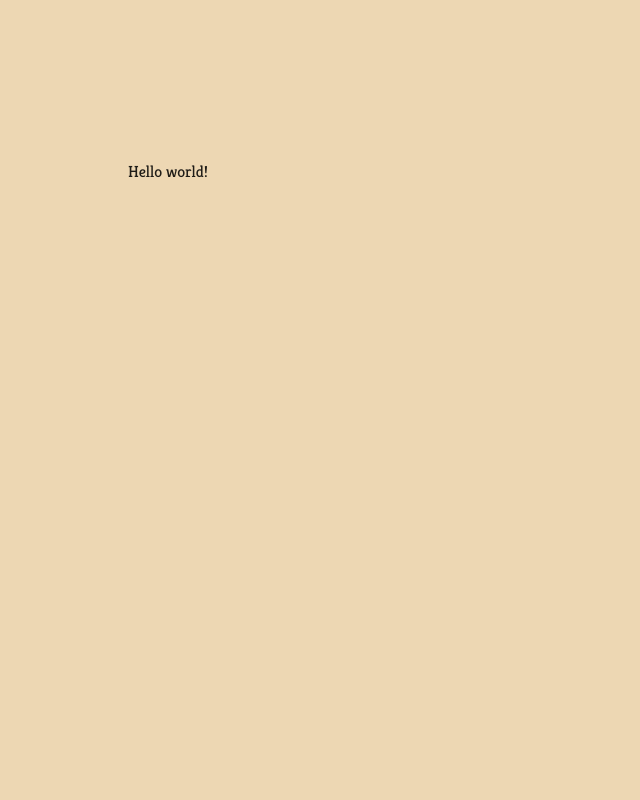
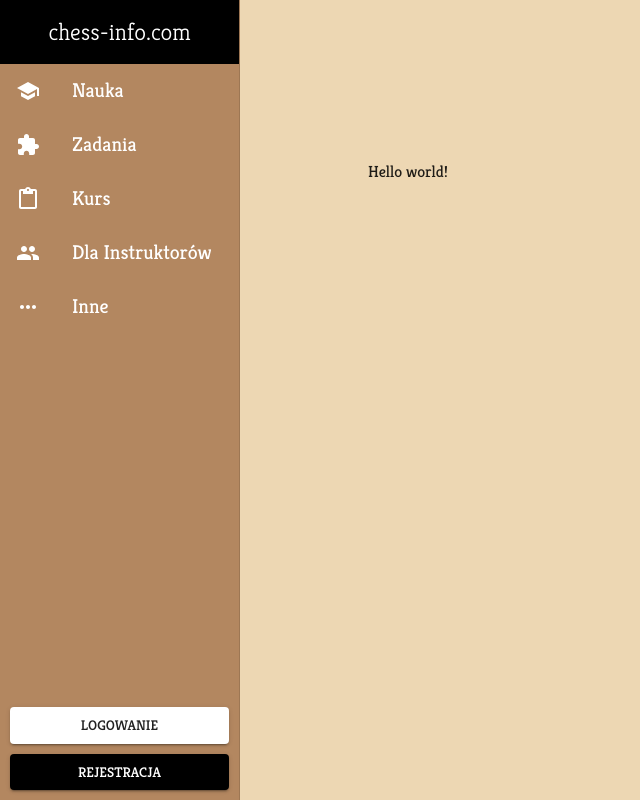
Before and after one commit to wojzam/chess-info, a React (Vite) app in the folder frontend/: page / in a window 1280 px wide. Shown: the whole page, without its empty margins (0-640 px from the left). Built offline with nearby package versions, Linux system fonts and the light colour scheme.

Commit message:
Add main page layout

```diff
--- a/frontend/src/App.jsx
+++ b/frontend/src/App.jsx
@@ -1,9 +1,10 @@
-import {Navigate, Route, Routes} from "react-router-dom";
-import {CssBaseline, ThemeProvider} from "@mui/material";
-import {ColorModeContext, useMode} from "./theme";
-import MainPage from "./pages/MainPage.jsx";
-import Login from "./pages/Login.jsx";
-import SignUp from "./pages/SignUp.jsx";
+import {Navigate, Route, Routes} from 'react-router-dom';
+import {CssBaseline, ThemeProvider} from '@mui/material';
+import {ColorModeContext, useMode} from './theme';
+import Layout from './components/Layout';
+import MainPage from './pages/MainPage.jsx';
+import Login from './pages/Login.jsx';
+import SignUp from './pages/SignUp.jsx';
 
 export default function App() {
     const [theme, colorMode] = useMode();
@@ -12,14 +13,14 @@ export default function App() {
         <ColorModeContext.Provider value={colorMode}>
             <ThemeProvider theme={theme}>
                 <CssBaseline/>
-                <main className="content">
-                    <Routes>
+                <Routes>
+                    <Route element={<Layout/>}>
                         <Route path="/" element={<MainPage/>}/>
                         <Route path="/login" element={<Login/>}/>
                         <Route path="/signup" element={<SignUp/>}/>
-                        <Route path="*" element={<Navigate replace to="/"/>}/>
-                    </Routes>
-                </main>
+                    </Route>
+                    <Route path="*" element={<Navigate replace to="/"/>}/>
+                </Routes>
             </ThemeProvider>
         </ColorModeContext.Provider>
     );
--- /dev/null
+++ b/frontend/src/components/Layout.jsx
@@ -0,0 +1,167 @@
+import React, {useState} from 'react';
+import {Outlet} from 'react-router-dom';
+import {Box, Button, Divider, Drawer, List, ListItemButton, ListItemIcon, ListItemText, Toolbar} from '@mui/material';
+import ExtensionIcon from '@mui/icons-material/Extension';
+import ContentPasteIcon from '@mui/icons-material/ContentPaste';
+import SchoolIcon from '@mui/icons-material/School';
+import PeopleIcon from '@mui/icons-material/People';
+import MoreHorizIcon from '@mui/icons-material/MoreHoriz';
+
+export default function Layout() {
+    const drawerWidth = 240;
+
+    const StyledListItemText = (props) => (
+        <ListItemText
+            {...props}
+            primaryTypographyProps={{
+                style: {
+                    fontSize: '20px',
+                    color: 'white',
+                },
+            }}
+        />
+    );
+
+    const menuItems = [
+        {
+            text: "Nauka",
+            icon: <SchoolIcon/>,
+            submenu: [
+                {text: "Losowa Zagadka", href: "/"},
+                {text: "Nauka Otwarć", href: "/"},
+                {text: "Znane Partie", href: "/"},
+            ]
+        },
+        {
+            text: "Zadania",
+            icon: <ExtensionIcon/>,
+            submenu: [
+                {text: "Dzisiejsze zadanie", href: "/"},
+                {text: "Obecne zadania", href: "/"},
+                {text: "Rozpocznij nowe", href: "/"},
+            ]
+        },
+        {
+            text: "Kurs",
+            icon: <ContentPasteIcon/>,
+            submenu: [
+                {text: "Zaplanowane spotkania", href: "/"},
+                {text: "Nowe spotkanie", href: "/"},
+                {text: "Historia spotkań", href: "/"},
+            ]
+        },
+        {
+            text: "Dla Instruktorów",
+            icon: <PeopleIcon/>,
+            submenu: [
+                {text: "Zaplanowane kursy", href: "/"},
+                {text: "Prośby kursu", href: "/"},
+                {text: "Zgłoś kandydaturę", href: "/"},
+                {text: "Wymagania", href: "/"},
+            ]
+        },
+        {
+            text: "Inne",
+            icon: <MoreHorizIcon/>,
+            submenu: [
+                {text: "FAQ", href: "/"},
+                {text: "Kontakt", href: "/"},
+                {text: "Regulamin", href: "/"},
+            ]
+        },
+    ];
+
+    const [openSubmenus, setOpenSubmenus] = useState(Array(menuItems.length).fill(false));
+
+    const toggleSubmenu = (index) => {
+        setOpenSubmenus(prevState => {
+            const newState = [...prevState];
+            newState[index] = !newState[index];
+            return newState;
+        });
+    };
+
+    return (
+        <Box sx={{display: 'flex', position: 'relative', minHeight: '100vh'}}>
+            <Drawer
+                variant="permanent"
+                sx={{
+                    position: 'absolute',
+                    width: drawerWidth,
+                    '& .MuiDrawer-paper': {
+                        width: drawerWidth,
+                        transition: 'width 0.3s',
+                        overflowX: 'hidden',
+                        display: 'flex',
+                        flexDirection: 'column',
+                        alignItems: 'center',
+                    },
+                }}
+            >
+                <Toolbar component='a' href="/"
+                         sx={{
+                             justifyContent: 'center',
+                             width: '100%',
+                             backgroundColor: 'black',
+                             color: 'white',
+                             padding: '10px',
+                             fontWeight: 'lighter',
+                             fontSize: '24px',
+                             textDecoration: 'none',
+                         }}
+                >
+                    chess-info.com
+                </Toolbar>
+
+                <List sx={{width: '100%', flexGrow: 1, pt: 0}}>
+                    {menuItems.map((item, index) => (
+                        <div key={index}>
+                            <ListItemButton onClick={() => toggleSubmenu(index)}>
+                                <ListItemIcon style={{color: 'white'}}>
+                                    {item.icon}
+                                </ListItemIcon>
+                                <StyledListItemText primary={item.text}/>
+                            </ListItemButton>
+                            {item.submenu && openSubmenus[index] && (
+                                <List sx={{paddingLeft: 4, bgcolor: 'background.paperDarker'}}>
+                                    {item.submenu.map((subitem, subindex) => (
+                                        <ListItemButton key={subindex} component="a" href={subitem.href}>
+                                            <StyledListItemText primary={subitem.text}/>
+                                        </ListItemButton>
+                                    ))}
+                                </List>
+                            )}
+                        </div>
+                    ))}
+                </List>
+                <Divider/>
+                <Box sx={{
+                    padding: '10px',
+                    display: 'flex',
+                    flexDirection: 'column',
+                    alignItems: 'center',
+                    width: "100%"
+                }}>
+                    <Button variant="contained" component="a" href="/login" fullWidth color="secondary"
+                            sx={{marginBottom: '10px'}}>
+                        Logowanie
+                    </Button>
+                    <Button variant="contained" component="a" href="/signup" fullWidth>
+                        Rejestracja
+                    </Button>
+                </Box>
+            </Drawer>
+            <Box
+                component="main"
+                className="content"
+                sx={{
+                    flexGrow: 1,
+                    display: 'flex',
+                    marginLeft: `${drawerWidth}px`,
+                }}
+            >
+                <Outlet/>
+            </Box>
+        </Box>
+    );
+}
--- a/frontend/src/theme.jsx
+++ b/frontend/src/theme.jsx
@@ -6,13 +6,15 @@ export const themeSettings = () => {
         palette: {
             mode: "light",
             primary: {
-                main: "#b38760",
+                main: "#000000",
             },
             secondary: {
-                main: "#7a5b3f",
+                main: "#ffffff",
             },
             background: {
                 default: "#edd7b3",
+                paper: "#b38760",
+                paperDarker: "#7a5b3f",
             },
         },
         typography: {
```
